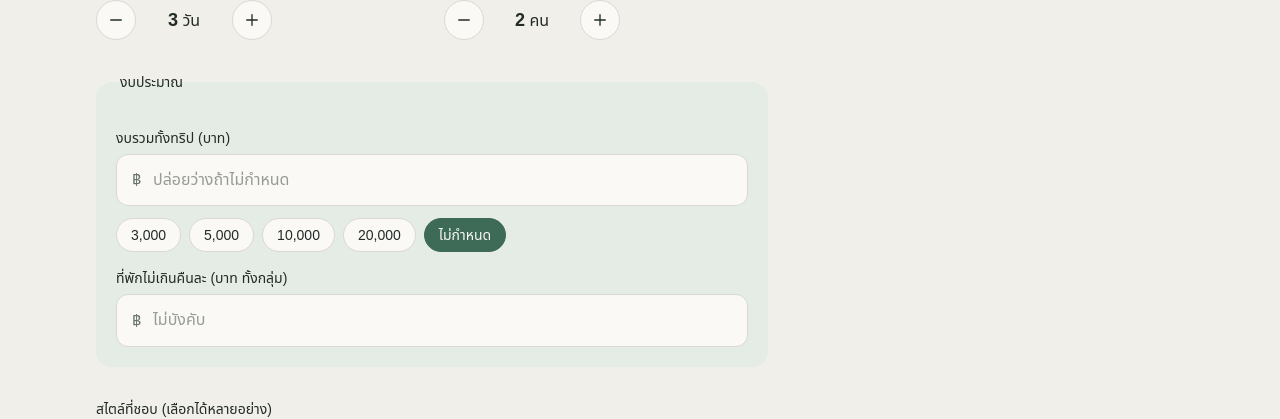
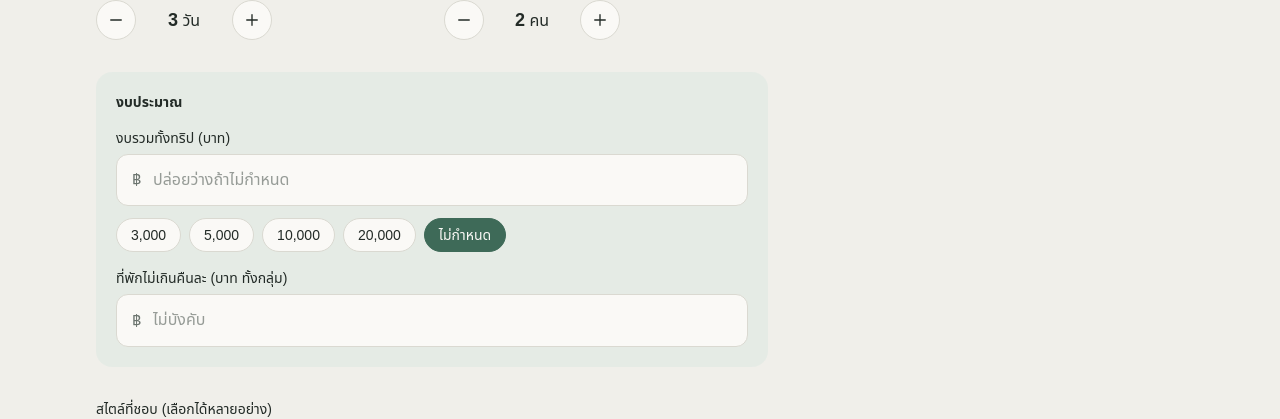
Before and after one commit to Focus74/PaiTiew, a Next.js app: page / in a window 1280 px wide. Shown: the part 532-951 px from the top of the page. Built offline with nearby package versions, Linux system fonts and the light colour scheme; no server answers; a web font is replaced by a local one.

Commit message:
Refactor budget fieldset to div with accessibility

```diff
--- a/components/TripForm.tsx
+++ b/components/TripForm.tsx
@@ -117,8 +117,8 @@ export default function TripForm({ values: v, onChange, onSubmit, loading, submi
       </div>
 
       {/* งบประมาณ */}
-      <fieldset className="space-y-4 rounded-2xl bg-moss-soft/50 p-5">
-        <legend className="px-1 text-sm font-medium text-ink">งบประมาณ</legend>
+      <div role="group" aria-labelledby="budget-heading" className="space-y-4 rounded-2xl bg-moss-soft/50 p-5">
+        <p id="budget-heading" className="text-sm font-semibold text-ink">งบประมาณ</p>
 
         <div>
           <label htmlFor="total" className={label}>งบรวมทั้งทริป (บาท)</label>
@@ -179,7 +179,7 @@ export default function TripForm({ values: v, onChange, onSubmit, loading, submi
             />
           </div>
         </div>
-      </fieldset>
+      </div>
 
       {/* สไตล์ */}
       <div>
```
